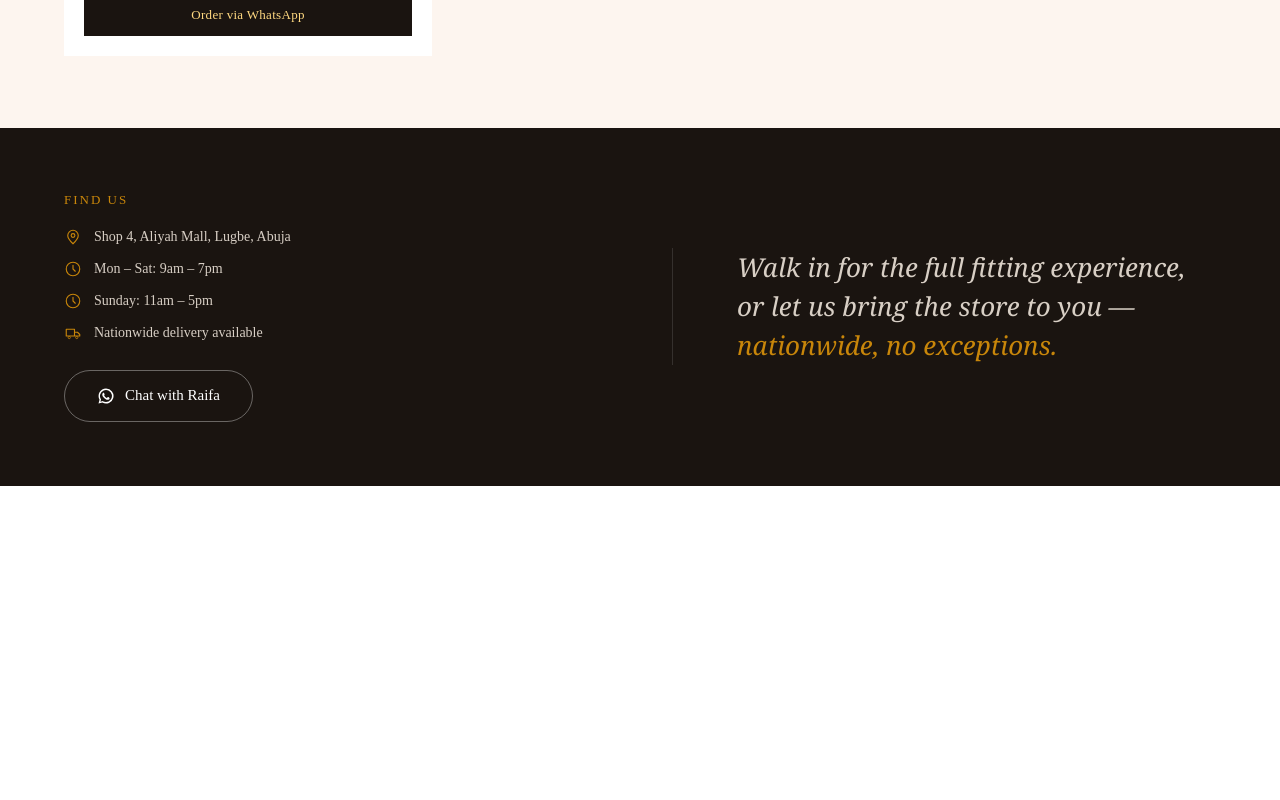
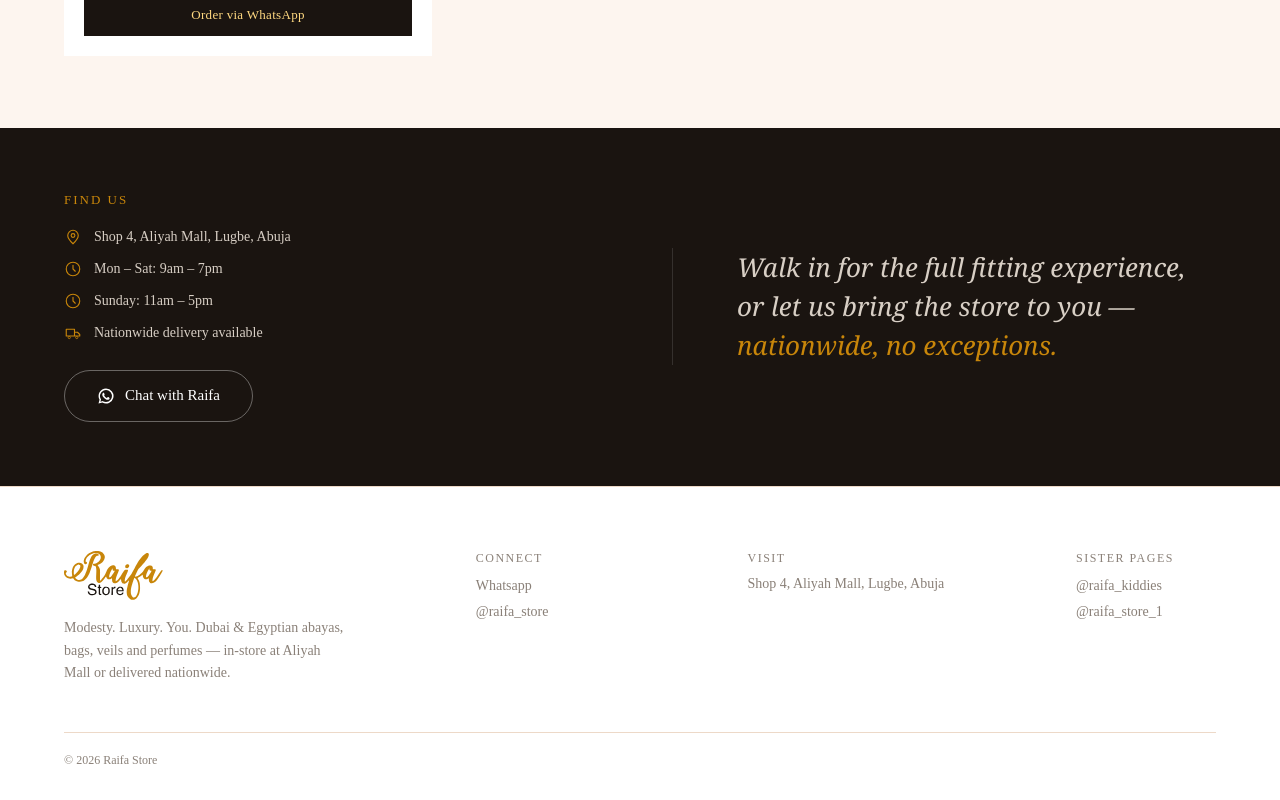
Before and after one commit to inaya-u/proofStack, a Next.js app: page /raifa in a window 1280 px wide. Shown: the part 2297-3097 px from the top of the page. Before the commit the page ends 2855 px from the top, so only its background shows below. Built offline with nearby package versions, Linux system fonts and the light colour scheme.

Commit message:
raifa: footer complete

```diff
--- a/app/raifa/page.tsx
+++ b/app/raifa/page.tsx
@@ -1,3 +1,4 @@
+import Footer from "@/components/raifa/Footer";
 import Header from "@/components/raifa/Header";
 import Hero from "@/components/raifa/Hero";
 import ProductGrid from "@/components/raifa/Productgrid";
@@ -10,7 +11,7 @@
       <Hero />
       <ProductGrid />
       <WhySection />
-      {/* Hero, ProductGrid, WhySection, Footer land here next */}
+      <Footer />
     </main>
   );
 }
--- /dev/null
+++ b/components/raifa/Footer.module.css
@@ -0,0 +1,85 @@
+.footer {
+  padding: 40px 24px 32px;
+  border-top: 1px solid #edd9c8;
+}
+
+.columns {
+  display: flex;
+  flex-direction: column;
+  gap: 28px;
+  margin-bottom: 28px;
+}
+
+.logo {
+  width: 100px;
+  margin-bottom: 12px;
+}
+
+.tagline {
+  display: none; /* mobile reference doesn't show this — desktop-only addition */
+}
+
+.colHeading {
+  font-family: var(--font-dm-sans), sans-serif;
+  font-weight: 500;
+  font-size: 12px;
+  letter-spacing: 1.5px;
+  text-transform: uppercase;
+  color: #8a8078;
+  margin-bottom: 10px;
+}
+
+.linkList {
+  display: flex;
+  flex-direction: column;
+  gap: 8px;
+}
+
+.link {
+  font-family: var(--font-dm-sans), sans-serif;
+  font-size: 14px;
+  color: #8a8078;
+}
+
+.address {
+  font-family: var(--font-dm-sans), sans-serif;
+  font-size: 14px;
+  color: #8a8078;
+}
+
+.bottomBar {
+  padding-top: 20px;
+  border-top: 1px solid #edd9c8;
+  font-family: var(--font-dm-sans), sans-serif;
+  font-size: 12px;
+  color: #8a8078;
+}
+
+@media (min-width: 768px) {
+  .footer {
+    padding: 64px 64px 32px;
+  }
+
+  .columns {
+    flex-direction: row;
+    justify-content: space-between;
+    gap: 48px;
+    margin-bottom: 48px;
+  }
+
+  .brandCol {
+    max-width: 280px;
+  }
+
+  .tagline {
+    display: block;
+    font-family: var(--font-dm-sans), sans-serif;
+    font-size: 14px;
+    line-height: 1.6;
+    color: #8a8078;
+  }
+
+  .col {
+    min-width: 140px;
+  }
+}
--- /dev/null
+++ b/components/raifa/Footer.tsx
@@ -0,0 +1,76 @@
+import styles from "./Footer.module.css";
+
+const SOCIAL_LINKS = [
+  { label: "Whatsapp", href: "https://wa.me/" },
+  { label: "@raifa_store", href: "https://instagram.com/raifa_store" },
+];
+
+const SISTER_PAGES = [
+  { label: "@raifa_kiddies", href: "https://instagram.com/raifa_kiddies" },
+  { label: "@raifa_store_1", href: "https://instagram.com/raifa_store_1" },
+];
+
+export default function Footer() {
+  return (
+    <footer className={styles.footer}>
+      <div className={styles.columns}>
+        <div className={styles.brandCol}>
+          <img
+            src="/images/raifa/logo-mobile.svg"
+            alt="Raifa Store"
+            className={styles.logo}
+          />
+          <p className={styles.tagline}>
+            Modesty. Luxury. You. Dubai &amp; Egyptian abayas, bags, veils and
+            perfumes — in-store at Aliyah Mall or delivered nationwide.
+          </p>
+        </div>
+
+        <div className={styles.col}>
+          <h3 className={styles.colHeading}>Connect</h3>
+          <ul className={styles.linkList}>
+            {SOCIAL_LINKS.map((link) => (
+              <li key={link.href}>
+                <a
+                  href={link.href}
+                  target="_blank"
+                  rel="noopener noreferrer"
+                  className={styles.link}
+                >
+                  {link.label}
+                </a>
+              </li>
+            ))}
+          </ul>
+        </div>
+
+        <div className={styles.col}>
+          <h3 className={styles.colHeading}>Visit</h3>
+          <p className={styles.address}>Shop 4, Aliyah Mall, Lugbe, Abuja</p>
+        </div>
+
+        <div className={styles.col}>
+          <h3 className={styles.colHeading}>Sister Pages</h3>
+          <ul className={styles.linkList}>
+            {SISTER_PAGES.map((page) => (
+              <li key={page.href}>
+                <a
+                  href={page.href}
+                  target="_blank"
+                  rel="noopener noreferrer"
+                  className={styles.link}
+                >
+                  {page.label}
+                </a>
+              </li>
+            ))}
+          </ul>
+        </div>
+      </div>
+
+      <div className={styles.bottomBar}>
+        <span>© {new Date().getFullYear()} Raifa Store</span>
+      </div>
+    </footer>
+  );
+}
--- a/components/raifa/WhySection.module.css
+++ b/components/raifa/WhySection.module.css
@@ -1,6 +1,6 @@
 .section {
   background-color: #1a1410;
-  margin: 0 24px 48px;
+  margin: 0 24px 8px;
   padding: 32px 24px;
 }
 
@@ -62,7 +62,7 @@
 
 @media (min-width: 768px) {
   .section {
-    margin: 0 0 72px;
+    margin: 0 0 0;
     padding: 64px;
     display: grid;
     grid-template-columns: 1fr 1fr;
```
